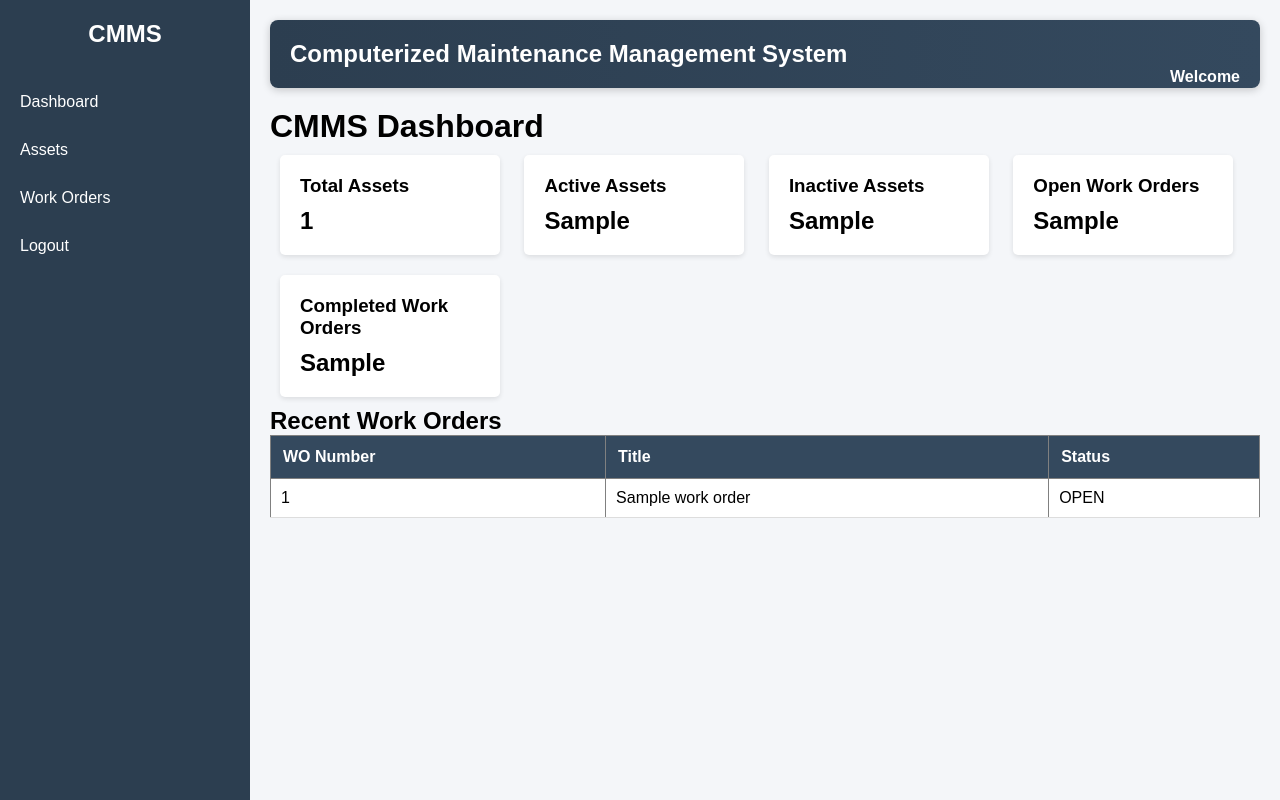
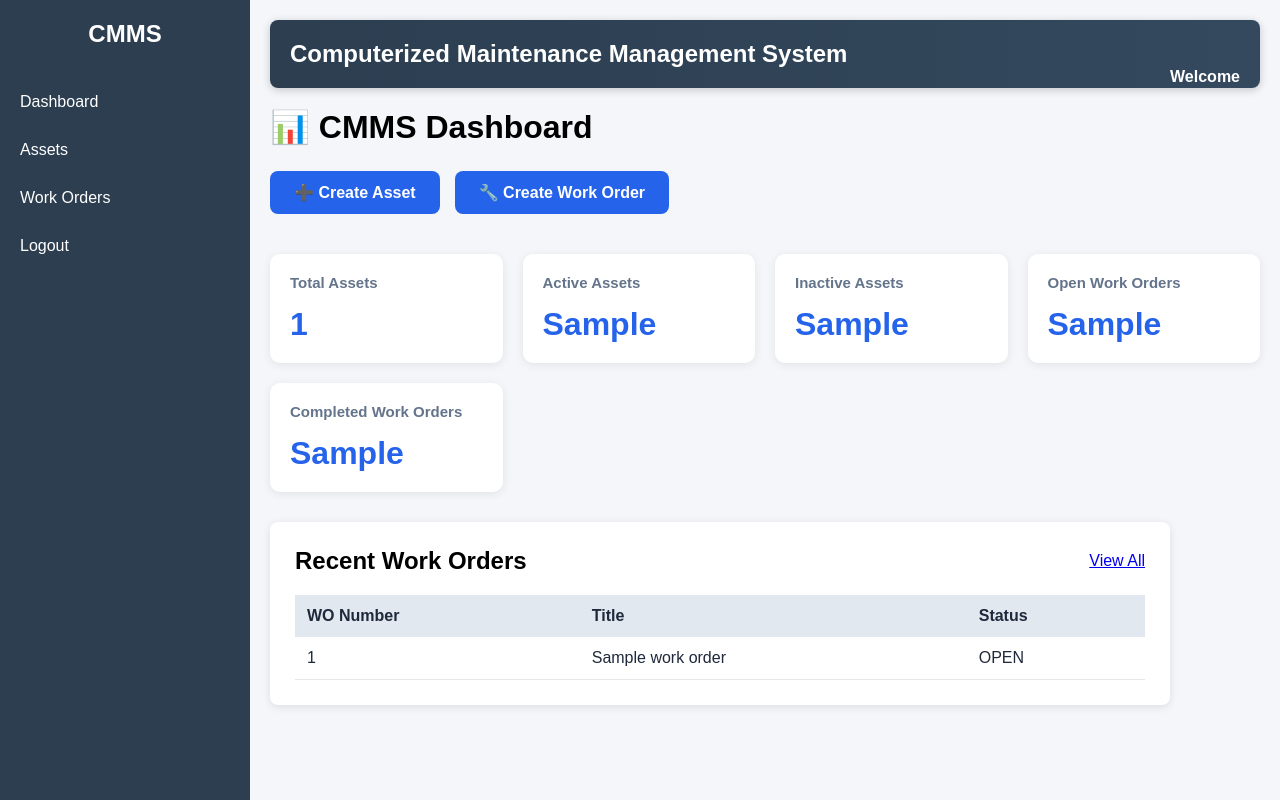
Before and after one commit to knctthamo/cmms-mvp, a Django app: template templates/dashboard/dashboard.html in a window 1280 px wide. Run offline with Django 3.2, Linux system fonts and the light colour scheme; the template is opened without the code that fills it: most values are stand-ins (such as "Sample title", 1, 10 or a date in 2020).

Commit message:
Improve dashboard navigation and UI consistency

```diff
--- a/assets/views.py
+++ b/assets/views.py
@@ -12,7 +12,7 @@ def asset_list(request):
         request,
         'assets/asset_list.html',
         {
-            'assets': assets
+            'assets': assets,
         }
     )
 
@@ -24,7 +24,8 @@ def active_asset_list(request):
         request,
         'assets/asset_list.html',
         {
-            'assets': assets
+            'assets': assets,
+            'current_page': 'assets'
         }
     )
 
--- a/dashboard/views.py
+++ b/dashboard/views.py
@@ -42,5 +42,8 @@ def dashboard(request):
             'open_work_orders': open_work_orders,
             'completed_work_orders': completed_work_orders,
             'recent_work_orders': recent_work_orders,
+            "current_page": "dashboard",
+
+
         }
     )
--- a/static/css/style.css
+++ b/static/css/style.css
@@ -187,3 +187,122 @@
         .action-links a {
             margin-right: 15px;
         }
+        .active-link {
+            background: #2563eb;
+            border-left: 4px solid white;
+            font-weight: bold;
+        }
+
+        .sidebar a.active-link {
+            background: #2563eb;
+            border-left: 4px solid white;
+            font-weight: bold;
+        }
+
+        /* Dashboard */
+
+        .dashboard-grid {
+            display: grid;
+            grid-template-columns: repeat(auto-fit, minmax(220px, 1fr));
+            gap: 20px;
+            margin-bottom: 30px;
+        }
+
+        .dashboard-card {
+            background: white;
+            padding: 20px;
+            border-radius: 10px;
+            box-shadow: 0 2px 10px rgba(0,0,0,0.08);
+        }
+
+        .dashboard-card h3 {
+            margin: 0;
+            font-size: 15px;
+            color: #64748b;
+        }
+
+        .dashboard-card p {
+            margin-top: 15px;
+            margin-bottom: 0;
+            font-size: 32px;
+            font-weight: bold;
+            color: #2563eb;
+        }
+
+        /* Dashboard Table */
+
+        .detail-table th {
+            text-align: left;
+            padding: 12px;
+            background: #f1f5f9;
+            border-bottom: 1px solid #e5e7eb;
+        }
+
+        .section-header {
+            display: flex;
+            justify-content: space-between;
+            align-items: center;
+            margin-bottom: 20px;
+        }
+
+        .recent-workorders-card {
+            margin-top: 20px;
+        }
+
+        .dashboard-table {
+            width: 100%;
+            border-collapse: collapse;
+            background: white;
+        }
+
+        .dashboard-table th {
+            background: #e2e8f0;
+            color: #1e293b;
+            text-align: left;
+            padding: 12px;
+        }
+
+        .dashboard-table td {
+            background: white;
+            color: #1e293b;
+            padding: 12px;
+            border-bottom: 1px solid #e5e7eb;
+        }
+
+        .dashboard-table tr:hover {
+            background: #f8fafc;
+        }
+
+        .dashboard-actions {
+            margin-bottom: 25px;
+        }
+
+        .quick-actions-card {
+             margin: 25px 0;
+        }
+
+        .quick-actions {
+            display: flex;
+            gap: 15px;
+            margin-top: 15px;
+        }
+
+        .action-btn {
+            display: inline-block;
+            padding: 12px 24px;
+            background: #2563eb;
+            color: white;
+            text-decoration: none;
+            border-radius: 8px;
+            font-weight: 600;
+            transition: 0.2s;
+        }
+
+        .quick-actions {
+            margin-top: 20px;
+            margin-bottom: 40px;
+        }
+        .action-btn:hover {
+            background: #1d4ed8;
+            transform: translateY(-2px);
+        }
--- a/templates/base.html
+++ b/templates/base.html
@@ -10,22 +10,24 @@
 </head>
 
 <body>
-
 <div class="layout">
 
     <div class="sidebar">
 
         <h2>CMMS</h2>
 
-        <a href="/dashboard/">
+        <a href="{% url 'dashboard' %}"
+        class="{% if current_page == 'dashboard' %}active-link{% endif %}">
             Dashboard
         </a>
 
-        <a href="/assets/">
+        <a href="{% url 'asset_list' %}"
+        class="{% if current_page == 'assets' %}active-link{% endif %}">
             Assets
         </a>
 
-        <a href="/workorders/">
+        <a href="{% url 'work_order_list' %}"
+        class="{% if current_page == 'workorders' %}active-link{% endif %}">
             Work Orders
         </a>
 
--- a/templates/dashboard/dashboard.html
+++ b/templates/dashboard/dashboard.html
@@ -2,37 +2,59 @@
 
 {% block content %}
 
-<h1>CMMS Dashboard</h1>
+<h1 style="margin-bottom:25px;">📊 CMMS Dashboard</h1>
 
-<div class="card">
-    <h3>Total Assets</h3>
-    <h2>{{ total_assets }}</h2>
+<div class="quick-actions">
+    <a href="{% url 'asset_create' %}" class="action-btn"> ➕ Create Asset </a>
+    <a href="{% url 'work_order_create' %}" class="action-btn"> 🔧 Create Work Order </a>
  </div>
 
-<div class="card">
-    <h3>Active Assets</h3>
-    <h2>{{ active_assets }}</h2>
+<div class="dashboard-grid">
+
+<div class="dashboard-card">
+    <h3>Total Assets</h3>
+    <p>{{ total_assets }}</p>
 </div>
 
-<div class="card">
-    <h3>Inactive Assets</h3>
-    <h2>{{ inactive_assets }}</h2>
+<div class="dashboard-card">
+    <h3>Active Assets</h3>
+    <p>{{ active_assets }}</p>
 </div>
 
-<div class="card">
-    <h3>Open Work Orders</h3>
-    <h2>{{ open_work_orders }}</h2>
+<div class="dashboard-card">
+    <h3>Inactive Assets</h3>
+    <p>{{ inactive_assets }}</p>
 </div>
 
-<div class="card">
+<div class="dashboard-card">
+    <h3>Open Work Orders</h3>
+    <p>{{ open_work_orders }}</p>
+</div>
+
+<div class="dashboard-card">
     <h3>Completed Work Orders</h3>
-    <h2>{{ completed_work_orders }}</h2>
+    <p>{{ completed_work_orders }}</p>
 </div>
 
 
+</div>
+
+
+
+
+
+
+<div class="page-card recent-workorders-card">
+
+    <div class="section-header">
         <h2>Recent Work Orders</h2>
 
-<table border="1">
+        <a href="{% url 'work_order_list' %}" class="btn">
+            View All
+        </a>
+    </div>
+
+    <table class="dashboard-table">
 
         <tr>
             <th>WO Number</th>
@@ -43,26 +65,21 @@
         {% for work_order in recent_work_orders %}
 
         <tr>
+            <td>{{ work_order.work_order_number }}</td>
+            <td>{{ work_order.title }}</td>
+            <td>{{ work_order.status }}</td>
+        </tr>
 
-<td>
-{{ work_order.work_order_number }}
-</td>
+        {% empty %}
 
-<td>
-{{ work_order.title }}
-</td>
-
-<td>
-{{ work_order.status }}
-</td>
-
+        <tr>
+            <td colspan="3">No work orders found.</td>
         </tr>
 
         {% endfor %}
 
     </table>
 
-
-
+</div>
 
 {% endblock %}
--- a/templates/workorders/work_order_list.html
+++ b/templates/workorders/work_order_list.html
@@ -4,11 +4,7 @@
 
 <h1>Work Orders</h1>
 
-<p>
-    <a href="/workorders/create/">
-        <button>Create Work Order</button>
-    </a>
-</p>
+
 
 <table>
 
--- a/workorders/views.py
+++ b/workorders/views.py
@@ -15,7 +15,8 @@ def work_order_list(request):
         request,
         'workorders/work_order_list.html',
         {
-            'work_orders': work_orders
+            'work_orders': work_orders,
+            "current_page": "workorders",
         }
     )
 
```
Also changed, not shown: templates/assets/asset_list.html (+0 -12 lines), db.sqlite3. Lines whose indentation alone changed are shown as unchanged.
